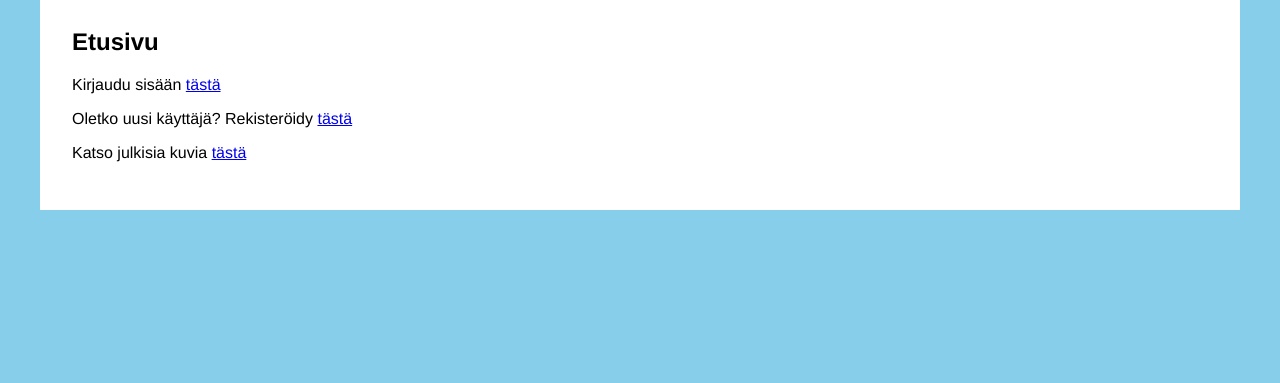
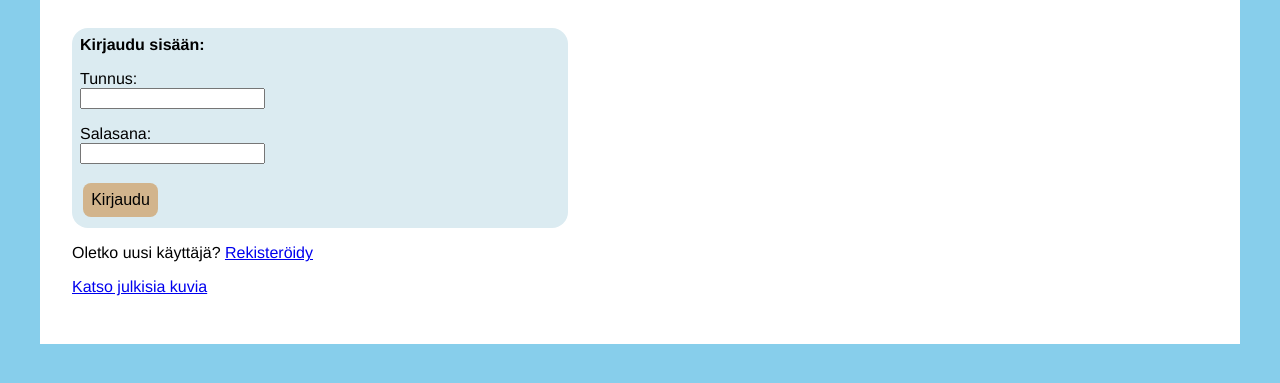
Before and after one commit to vuorenkoski/tsoha-photos, a Flask app: page / in a window 1280 px wide. Shown: the part 61-444 px from the top of the page. Run offline with Flask 2, Linux system fonts and the light colour scheme.

Commit message:
Etusivun layoutmuutos

```diff
--- a/templates/index.html
+++ b/templates/index.html
@@ -1,5 +1,4 @@
 {% extends "layout.html" %}
-{% block header %}Etusivu{% endblock %}
 {% block content %}
 
 {% if session.username %}
@@ -31,9 +30,18 @@
 
 <p></p>
 {% else %}
+<div class="formblock" style="width: 30em">
+    <form action="/login" method="POST">
+        <b>Kirjaudu sisään:</b>
+        <p>Tunnus:<br>
+        <input type="text" name="username"></p>
+        <p>Salasana:<br>
+        <input type="password" name="password"></p>
+        <input type="submit" value="Kirjaudu">
+    </form>
+</div>
 
-<p>Kirjaudu sisään <a href="/login">tästä</a></p>
-<p>Oletko uusi käyttäjä? Rekisteröidy <a href="/signup">tästä</a></p>
-<p>Katso julkisia kuvia <a href="/viewothers">tästä</a></p>
+<p>Oletko uusi käyttäjä? <a href="/signup">Rekisteröidy </a></p>
+<p><a href="/viewothers">Katso julkisia kuvia</a></p>
 {% endif %}
 {% endblock %}
--- a/templates/login.html
+++ b/templates/login.html
@@ -14,6 +14,6 @@
 </div>
 {% if message %}
 <p><b>{{ message }}</b></p>
-<p>Oletko uusi käyttäjä? Rekisteröidy <a href="/signup">tästä</a></p>
+<p>Oletko uusi käyttäjä? <a href="/signup">Rekisteröidy </a></p>
 {% endif %}
 {% endblock %}
--- a/templates/signup.html
+++ b/templates/signup.html
@@ -1,5 +1,5 @@
 {% extends "layout.html" %}
-{% block header %}Reskiteröityminen{% endblock %}
+{% block header %}Rekisteröityminen{% endblock %}
 
 {% block content %}
 
@@ -17,4 +17,7 @@ Luo käyttäjätunnus:
 {% if error %}
 <p><b>VIRHE: {{ error }}</b></p>
 {% endif %}
+<div class="buttonlink" style="width: 4em">
+    <a href="/">Takaisin</a>
+</div>
 {% endblock %}
```
